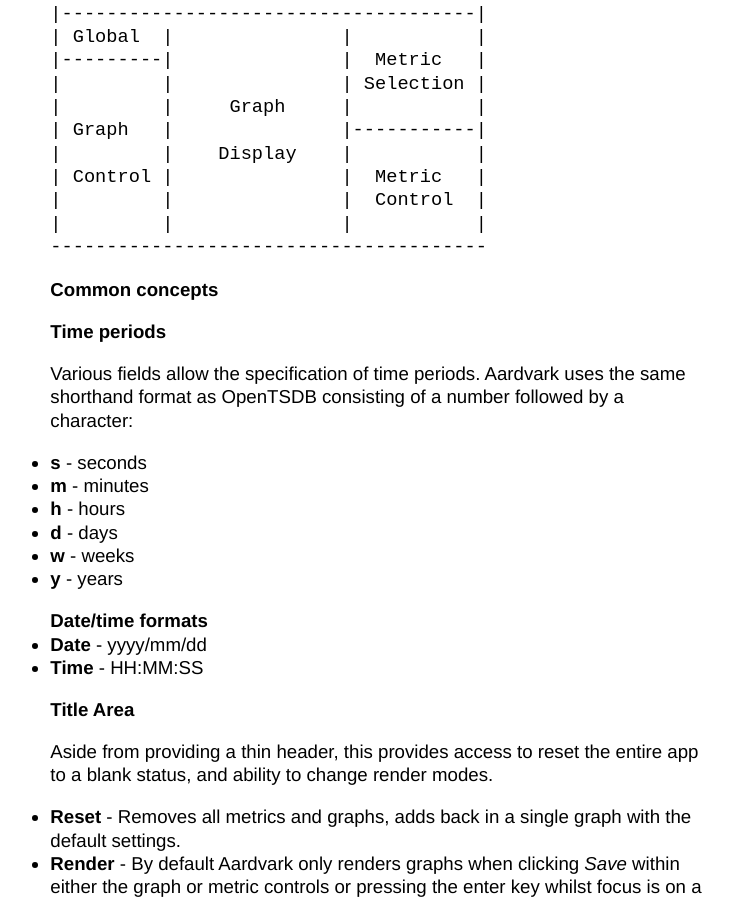
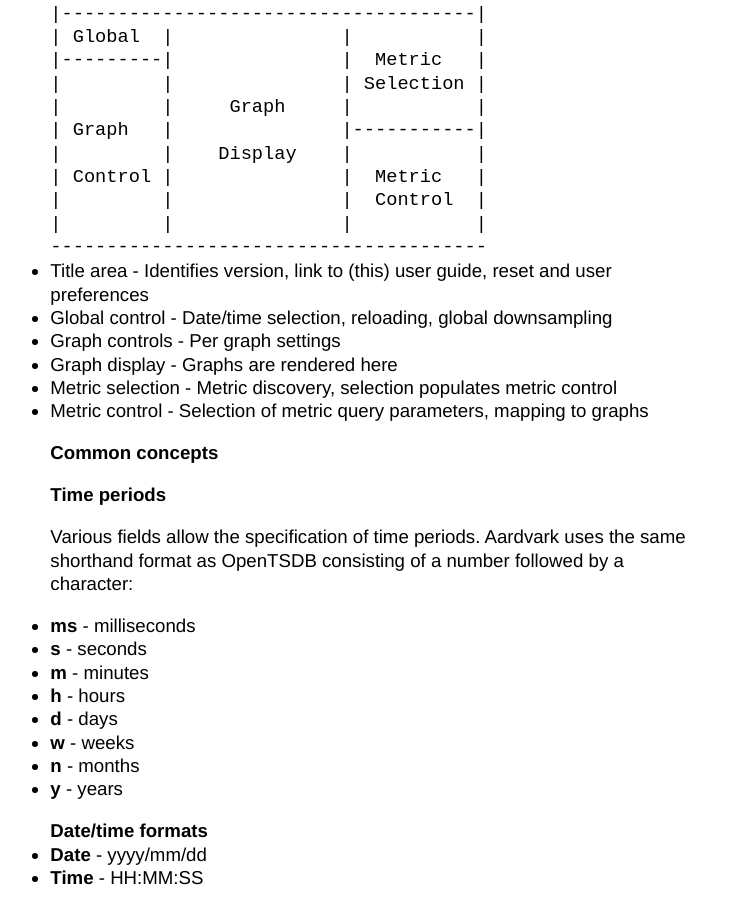
Before and after one commit to eswdd/aardvark, a Jekyll site: the page built from user-guide.md, in a window 1280 px wide and 900 px high, scrolled down 629 px. Shown: the whole window, without its empty margins (263-995 px from the left). Built offline with Jekyll 4.4.1, drawn with Linux system fonts in a browser that asks for light colours.

Commit message:
minor improvements

```diff
--- a/user-guide.md
+++ b/user-guide.md
@@ -26,17 +26,26 @@ The Aardvark user interface is split up into 6 main areas:
     |         |               |           |
     ---------------------------------------
 
+* Title area - Identifies version, link to (this) user guide, reset and user preferences
+* Global control - Date/time selection, reloading, global downsampling
+* Graph controls - Per graph settings
+* Graph display - Graphs are rendered here
+* Metric selection - Metric discovery, selection populates metric control
+* Metric control - Selection of metric query parameters, mapping to graphs
+
 ## Common concepts
 
 ### Time periods
 
 Various fields allow the specification of time periods. Aardvark uses the same shorthand format as OpenTSDB consisting of a number followed by a character:
 
+* **ms** - milliseconds
 * **s** - seconds
 * **m** - minutes
 * **h** - hours
 * **d** - days
 * **w** - weeks
+* **n** - months
 * **y** - years
 
 ### Date/time formats
```
